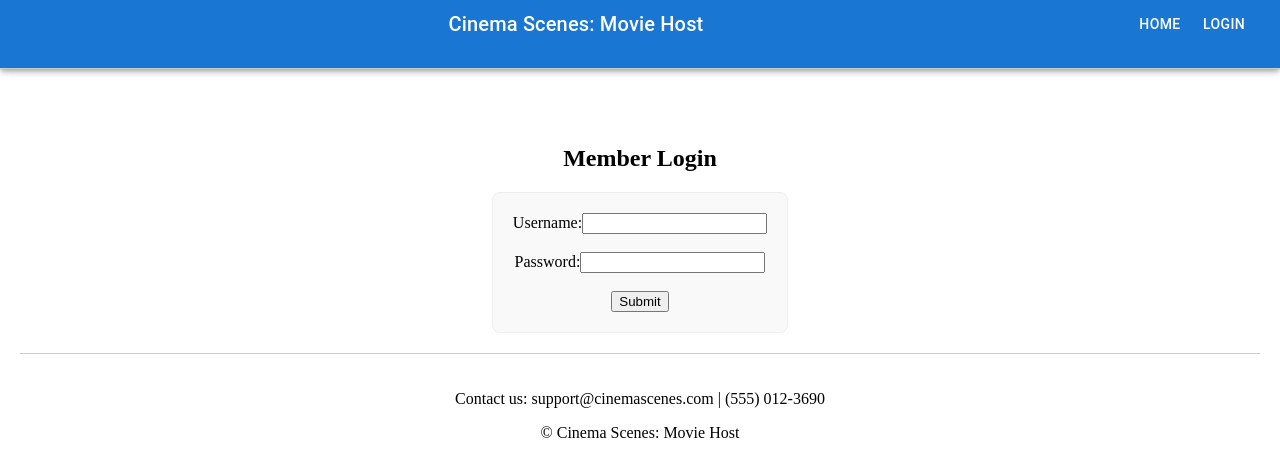
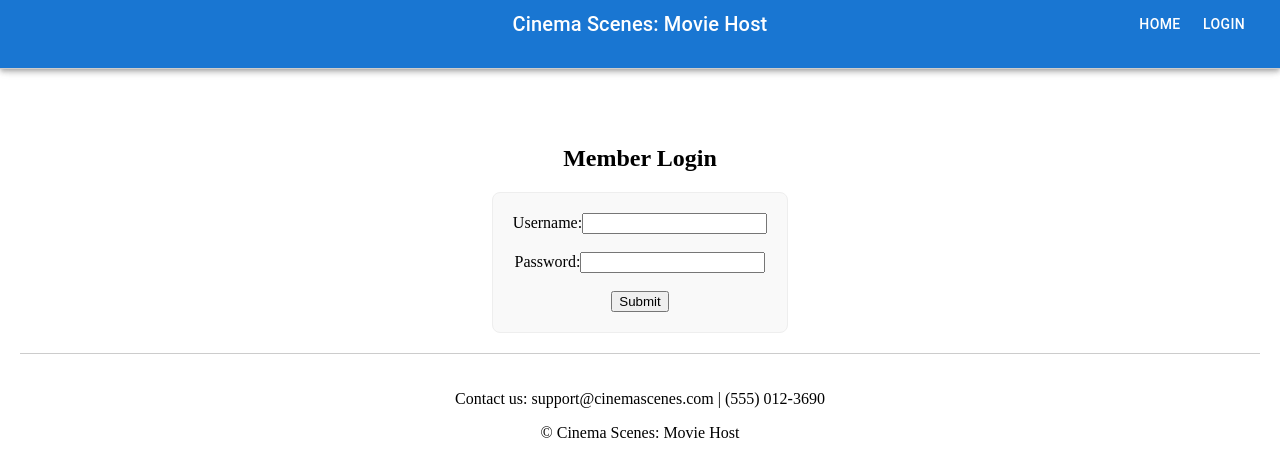
Before and after one commit to techynoahb/CS372FinalProject, a React (Vite) app in the folder client/: page /login in a window 1280 px wide. Shown: the top 476 px of the page. Built offline with nearby package versions, Linux system fonts and the light colour scheme.

Commit message:
fixed text alignment in navbar

```diff
--- a/client/src/components/Navbar.jsx
+++ b/client/src/components/Navbar.jsx
@@ -1,4 +1,5 @@
 import AppBar from '@mui/material/AppBar'
+import Box from '@mui/material/Box'
 import Toolbar from '@mui/material/Toolbar'
 import Typography from '@mui/material/Typography'
 import Button from '@mui/material/Button'
@@ -10,9 +11,10 @@ function Navbar() {
   return (
     <AppBar position="fixed"> {/* makes navbar stick to the top of the page */}
       <Toolbar variant = "dense"> {/* mui library*/}
-        <Typography variant="h6" sx={{ flexGrow: 1 }}>
+        <Typography variant="h6" sx={{ position: 'absolute', left: '50%', transform: 'translateX(-50%)' }}>
           Cinema Scenes: Movie Host
         </Typography>
+        <Box sx={{ flexGrow: 1 }} />
         <Button color="inherit" component={Link} to="/home">Home</Button>
         {!user && <Button color="inherit" component={Link} to="/login">Login</Button>}
         {user && <Button color="inherit" component={Link} to="/gallery">Gallery</Button>}
```
